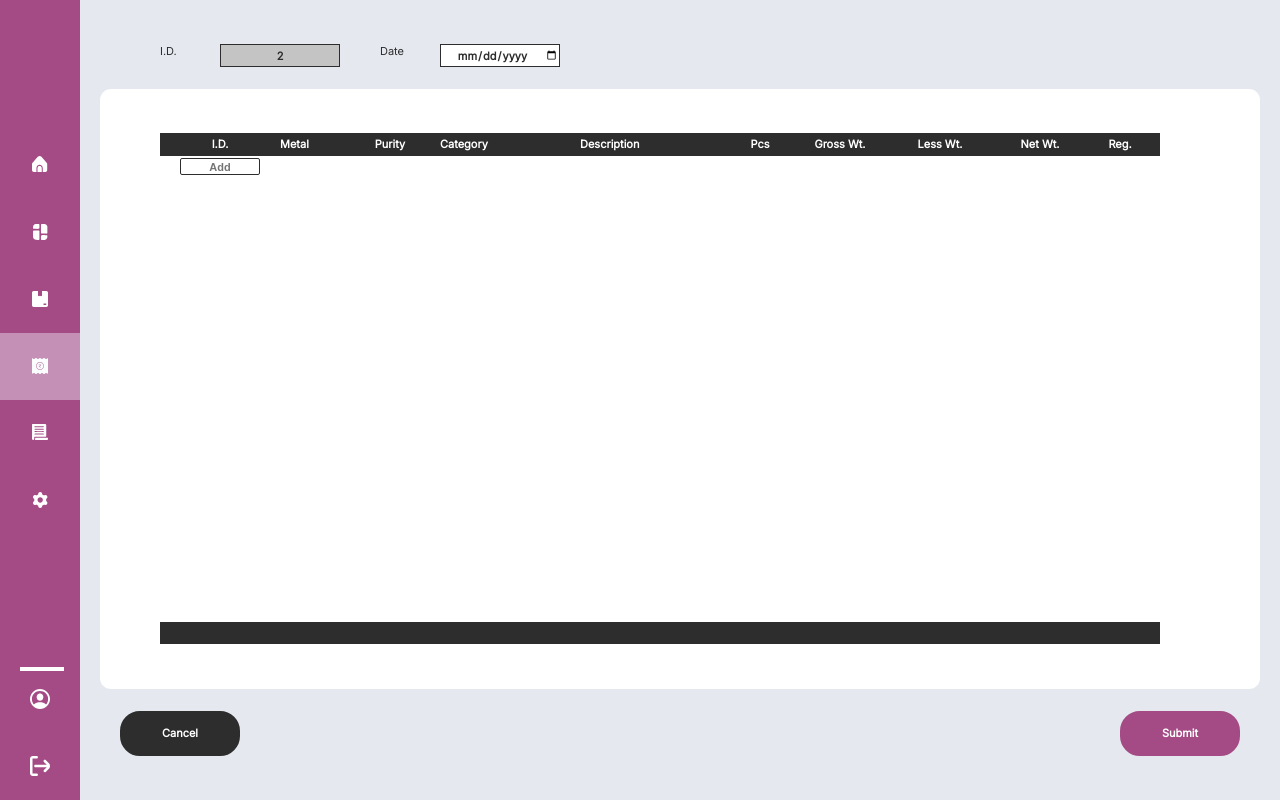
After one commit to GannaMohit/Abatix-Kaveri, a Django app: page /sales/home_sale_new in a window 1280 px wide. The commit adds this page. Run offline with Django 4.2, Linux system fonts and the light colour scheme; a user stored in the database is signed in; tables that the repository leaves empty hold one stand-in row (values such as "Sample post"); lists and menus that the app fills with data are empty.

Commit message:
Created home sale create view

```diff
--- /dev/null
+++ b/sales/forms/__init__.py
@@ -0,0 +1 @@
+from .home_sale import *
--- /dev/null
+++ b/sales/forms/home_sale.py
@@ -0,0 +1,18 @@
+from django import forms
+from sales.models import Home_Sale, Home_Sale_Product
+
+class HomeSaleForm(forms.ModelForm):
+    class Meta:
+        model = Home_Sale
+        fields = ('date',)
+        widgets = {
+            'date': forms.DateInput(attrs={'type':'date'})
+        }
+widgets = {
+    'product': forms.NumberInput(attrs={
+        'placeholder':"Add",
+        'onfocus':'addRow(this)',
+        'oninput':"validateID(this, '/stock/_fetch_product')"
+    })
+}
+ProductFormSet = forms.inlineformset_factory(Home_Sale, Home_Sale_Product, fields=('product',), extra=0, can_delete=True, widgets=widgets)
--- /dev/null
+++ b/sales/static/sales/css/home_sale_form.css
@@ -0,0 +1,253 @@
+#highlight {
+  position: absolute;
+  left: 0vw;
+  top: 41.667vh;
+  width: 6.25vw;
+  height: 8.33vh;
+  background: rgba(245, 248, 253, 0.4);
+}
+
+#outer-box {
+  height: 75vh;
+  top: 11.11vh;
+}
+
+#id_label {
+  position: absolute;
+  width: 3.125vw;
+  height: 2.78vh;
+  left: 12.5vw;
+  top: 5.56vh;
+  font-family: "Inter", sans-serif;
+  font-style: normal;
+  font-weight: 500;
+  font-size: 0.859375vw;
+  color: #2D2D2D;
+}
+
+#id {
+  position: absolute;
+  width: 9.375vw;
+  height: 2.78vh;
+  left: 17.1875vw;
+  top: 5.56vh;
+  background: #C4C4C4;
+  border: 0.078125vw solid #2D2D2D;
+  box-sizing: border-box;
+  font-family: "Inter", sans-serif;
+  font-style: normal;
+  font-weight: bold;
+  font-size: 0.859375vw;
+  text-align: center;
+  color: #2D2D2D;
+}
+
+#date_label {
+  position: absolute;
+  width: 3.125vw;
+  height: 2.78vh;
+  left: 29.6875vw;
+  top: 5.56vh;
+  font-family: "Inter", sans-serif;
+  font-style: normal;
+  font-weight: 500;
+  font-size: 0.859375vw;
+  color: #2D2D2D;
+}
+
+#id_date {
+  position: absolute;
+  width: 9.375vw;
+  height: 2.78vh;
+  left: 34.375vw;
+  top: 5.56vh;
+  border: 0.078125vw solid #2D2D2D;
+  box-sizing: border-box;
+  font-family: "Inter", sans-serif;
+  font-style: normal;
+  font-weight: bold;
+  font-size: 0.859375vw;
+  text-align: center;
+  color: #2D2D2D;
+}
+
+#table-thead {
+  width: 78.125vw;
+  height: 2.78vh;
+  margin-left: 4.6875vw;
+  margin-top: 5.56vh;
+  background: #2D2D2D;
+  border-collapse: collapse;
+}
+
+#table {
+  display: block;
+  overflow: scroll;
+  scrollbar-width: thin;
+  height: 58.33vh;
+  margin-left: 4.6875vw;
+  border-collapse: collapse;
+}
+
+#table tr:nth-child(odd) {
+  background: #FFFFFF;
+}
+
+#table tr:nth-child(even) {
+  background: #E5E5E5;
+}
+
+#table-thead th {
+  height: 2.78vh;
+  font-family: "Inter", sans-serif;
+  font-style: normal;
+  font-weight: bold;
+  font-size: 0.859375vw;
+  color: #FFFFFF;
+  padding-right: 1.5625vw;
+}
+
+#table td {
+  height: 2.78vh;
+  font-family: "Inter", sans-serif;
+  font-style: normal;
+  font-weight: 500;
+  font-size: 0.859375vw;
+  color: #2D2D2D;
+  padding-right: 1.5625vw;
+}
+
+#table td:nth-child(1), #table-thead th:nth-child(1), #table-tfoot td:nth-child(1) {
+  padding-left: 1.5625vw;
+  width: 6.25vw;
+  text-align: center;
+}
+
+#table td:nth-child(1) input {
+  width: 6.25vw;
+  height: 2.083vh;
+  text-align: center;
+  background: #FFFFFF;
+  border: 0.078125vw solid #2D2D2D;
+  box-sizing: border-box;
+  border-radius: 2px;
+  font-style: normal;
+  font-weight: bold;
+  font-size: 0.859375vw;
+  color: #2D2D2D;
+}
+
+#table td:nth-child(2), #table-thead th:nth-child(2), #table-tfoot td:nth-child(2) {
+  width: 4.6875vw;
+  text-align: left;
+}
+
+#table td:nth-child(3), #table-thead th:nth-child(3), #table-tfoot td:nth-child(3) {
+  width: 4.6875vw;
+  text-align: center;
+}
+
+#table td:nth-child(4), #table-thead th:nth-child(4), #table-tfoot td:nth-child(4) {
+  width:9.375vw;
+  text-align: left;
+}
+
+#table td:nth-child(5), #table-thead th:nth-child(5), #table-tfoot td:nth-child(5) {
+  width: 10.9375vw;
+  text-align: left;
+}
+
+#table td:nth-child(6), #table-thead th:nth-child(6), #table-tfoot td:nth-child(6) {
+  width: 3.125vw;
+  text-align: center;
+}
+
+#table td:nth-child(7), #table td:nth-child(8), #table td:nth-child(9) {
+  width: 6.25vw;
+  text-align: right;
+}
+
+#table-thead th:nth-child(7), #table-thead th:nth-child(8), #table-thead th:nth-child(9) {
+  width: 6.25vw;
+  text-align: center;
+}
+
+#table-tfoot td:nth-child(7), #table-tfoot td:nth-child(8), #table-tfoot td:nth-child(9) {
+  width: 6.25vw;
+  text-align: right;
+}
+
+#table td:nth-child(10), #table-thead th:nth-child(10), #table-tfoot td:nth-child(10) {
+  width: 3.125vw;
+  text-align: center;
+}
+
+#table td:nth-child(10) {
+  padding-right: 0;
+}
+
+#table td:nth-child(11) {
+  width: 1.5625vw;
+  height: 2.78vh;
+  padding-right: 0;
+}
+
+.cross {
+  width: 1.5625vw;
+  height: 2.78vh;
+  cursor: pointer;
+}
+
+#table-tfoot {
+  width: 78.125vw;
+  height: 2.78vh;
+  margin-left: 4.6875vw;
+  background: #2D2D2D;
+  border-collapse: collapse;
+}
+
+#table-tfoot td {
+  height: 2.78vh;
+  font-family: "Inter", sans-serif;
+  font-style: normal;
+  font-weight: bold;
+  font-size: 0.859375vw;
+  color: #FFFFFF;
+  padding-right: 1.5625vw;
+}
+
+#cancel {
+  border: 0.15625vw solid #2D2D2D;
+  background: #2D2D2D;
+  border-radius: 1.5625vw;
+  box-sizing: border-box;
+  position: absolute;
+  width: 9.375vw;
+  height: 5.56vh;
+  left: 9.375vw;
+  top: 88.89vh;
+  font-family: "Inter", sans-serif;
+  font-style: normal;
+  font-weight: bold;
+  font-size: 0.859375vw;
+  text-align: center;
+  color: #FFFFFF;
+  cursor: pointer;
+}
+
+#submit {
+  position: absolute;
+  width: 9.375vw;
+  height: 5.56vh;
+  left: 87.5vw;
+  top: 88.89vh;
+  background: #A44B85;
+  border: 0.15625vw solid #A44B85;
+  border-radius: 1.5625vw;
+  font-family: "Inter", sans-serif;
+  font-style: normal;
+  font-weight: bold;
+  font-size: 11px;
+  color: #FFFFFF;
+  cursor: pointer;
+}
--- /dev/null
+++ b/sales/static/sales/js/home_sale_form.js
@@ -0,0 +1,130 @@
+function addRow(element) {
+  let selected = document.getElementById('selected-1');
+  if (selected !== null) {
+    selected.id = "";
+  }
+  element.parentElement.parentElement.id = "selected-1";
+  if (element.id === "id_products-__prefix__-product") {
+    let tbody = element.parentElement.parentElement.parentElement;
+    let clone = element.parentElement.parentElement.cloneNode(true);
+    let changePrefixInputs = element.parentElement.querySelectorAll("input[name^='products-__prefix__']");
+    changePrefixInputs.forEach( (input) => {
+      let text = input.name;
+      let result = text.replace("__prefix__", element.parentElement.parentElement.rowIndex);
+      input.setAttribute("name", result);
+    });
+    let total_forms = document.getElementById("id_products-TOTAL_FORMS");
+    total_forms.value = parseInt(total_forms.value) + 1;
+    tbody.appendChild(clone);
+  }
+  element.id = "";
+  element.placeholder = "";
+  element.parentElement.parentElement.lastElementChild.children[0].hidden = false;
+}
+
+function validateID(element, url) {
+  let tds = element.parentElement.parentElement.children;
+  tds[1].innerHTML = "";
+  tds[2].innerHTML = "";
+  tds[3].innerHTML = "";
+  tds[4].innerHTML = "";
+  tds[5].innerHTML = "";
+  tds[6].innerHTML = "";
+  tds[7].innerHTML = "";
+  tds[8].innerHTML = "";
+  tds[9].innerHTML = "";
+  element.setCustomValidity("");
+  element.reportValidity();
+  let inputs = document.querySelectorAll("input[name$='-product']");
+  let count = 0;
+  for (let i = 0; i < inputs.length; i++) {
+    if (inputs[i].value === element.value) {
+      count = count + 1;
+    }
+  }
+
+  if (count > 1) {
+    element.setCustomValidity("The product is already selected above.");
+    element.reportValidity();
+    return;
+  }
+
+  let csrf_token = document.querySelector("[name='csrfmiddlewaretoken']").value;
+  let data = { "id": element.value.toString() };
+  let headers = {
+    method: 'POST',
+    headers: {
+      'Content-Type': 'application/json',
+      'X-CSRFToken': csrf_token
+    },
+    body: JSON.stringify(data)
+  }
+  fetch(url, headers)
+  .then(response => response.json())
+  .then(function(product) {
+    if (Object.keys(product).length === 0) {
+      element.setCustomValidity("The product does not exist.");
+      element.reportValidity();
+    }
+    else if (product['sold']) {
+      element.setCustomValidity("The product is already sold.");
+      element.reportValidity();
+      return;
+    }
+    else {
+      element.setCustomValidity("");
+      tds[1].innerHTML = product['metal'];
+      tds[2].innerHTML = product['purity'];
+      tds[3].innerHTML = product['category'];
+      tds[4].innerHTML = product['description'];
+      tds[5].innerHTML = product['pieces'];
+      tds[6].innerHTML = product['gross_weight'] + " g";
+      tds[7].innerHTML = product['less_weight'] + " g";
+      tds[8].innerHTML = product['net_weight'] + " g";
+      tds[9].innerHTML = product['register_id'];
+      calculateTotals();
+    }
+  });
+}
+
+document.addEventListener("keydown", function(event) {
+  if (event.key === "Enter") {
+    event.preventDefault();
+    let add = document.getElementById('id_products-__prefix__-product');
+    add.focus();
+  }
+});
+
+function deleteRow(element) {
+  element.parentElement.parentElement.style.display = "none";
+  calculateTotals()
+  let selected = document.getElementById('selected-1');
+  if (selected !== null) {
+    selected.id = "";
+  }
+  // TODO: Write logic to add the form in FORM-#-DELETE
+}
+
+function calculateTotals() {
+  let pcsTotal = document.getElementById('pcsTotal');
+  let gwTotal = document.getElementById('gwTotal');
+  let lwTotal = document.getElementById('lwTotal');
+  let nwTotal = document.getElementById('nwTotal');
+  let trs = document.getElementById('table').children[0].children;
+  let temp1 = 0;
+  let temp2 = 0.0;
+  let temp3 = 0.0;
+  let temp4 = 0.0;
+  for (let i = 0; i < trs.length; ++i) {
+    if (!trs[i].style.diplay){
+      temp1 += Number(trs[i].children[5].innerHTML);
+      temp2 += Number(trs[i].children[6].innerHTML.substring(0, trs[i].children[6].innerHTML.length - 2));
+      temp3 += Number(trs[i].children[7].innerHTML.substring(0, trs[i].children[7].innerHTML.length - 2));
+      temp4 += Number(trs[i].children[8].innerHTML.substring(0, trs[i].children[8].innerHTML.length - 2));
+    }
+  }
+  pcsTotal.innerHTML = temp1.toLocaleString();
+  gwTotal.innerHTML = temp2.toLocaleString() + " g";
+  lwTotal.innerHTML = temp3.toLocaleString() + " g";
+  nwTotal.innerHTML = temp4.toLocaleString() + " g";
+}
--- /dev/null
+++ b/sales/templates/sales/home_sale_form.html
@@ -0,0 +1,89 @@
+{% extends "masters/layout.html" %}
+{% load static %}
+
+{% block title %}Home Sale Form{% endblock %}
+
+{% block link %}
+  <link rel="stylesheet" href="{% static 'sales/css/home_sale_form.css' %}">
+  <script src="{% static 'sales/js/home_sale_form.js' %}" charset="utf-8"></script>
+{% endblock %}
+
+{% block body %}
+  <form action="{{ request.path }}" method="post">
+    {% csrf_token %}
+    {{ formset.management_form }}
+    <table id="table-thead">
+      <thead>
+        <tr>
+          <th>I.D.</th>
+          <th>Metal</th>
+          <th>Purity</th>
+          <th>Category</th>
+          <th>Description</th>
+          <th>Pcs</th>
+          <th>Gross Wt.</th>
+          <th>Less Wt.</th>
+          <th>Net Wt.</th>
+          <th>Reg.</th>
+        </tr>
+      </thead>
+    </table>
+
+    <table id="table">
+      <tbody>
+        {% for product_form in formset %}
+        <tr>
+          <td>{{ product_form.id }}</td>
+          <td></td>
+          <td></td>
+          <td></td>
+          <td></td>
+          <td></td>
+          <td></td>
+          <td></td>
+          <td></td>
+          <td></td>
+          <td><img class="cross" src="{% static 'sales/svg/cross.svg' %}" onclick="deleteRow(this)"></td>
+        </tr>
+        {% endfor %}
+        <tr>
+          <td>{{ formset.empty_form.product }}</td>
+          <td></td>
+          <td></td>
+          <td></td>
+          <td></td>
+          <td></td>
+          <td></td>
+          <td></td>
+          <td></td>
+          <td></td>
+          <td><img class="cross" src="{% static 'sales/svg/cross.svg' %}" onclick="deleteRow(this)" hidden></td>
+        </tr>
+      </tbody>
+    </table>
+
+    <table id="table-tfoot">
+      <tfoot>
+        <tr>
+          <td></td>
+          <td></td>
+          <td></td>
+          <td></td>
+          <td></td>
+          <td id="pcsTotal"></td>
+          <td id="gwTotal"></td>
+          <td id="lwTotal"></td>
+          <td id="nwTotal"></td>
+          <td></td>
+        </tr>
+      </tfoot>
+    </table>
+    </div>
+    <label for="id" id="id_label">I.D.</label>
+    <input type="number" name="id" value="{{ last_id }}" id="id" readonly>
+    <label for="date" id="date_label">Date</label>
+    {{ form.date }}
+    <button type="submit" name="submit" id="submit">Submit</button>
+  </form>
+  <a href="{% url 'home_sales' %}"><button type="submit" name="cancel" id="cancel">Cancel</button></a>
+{% endblock %}
--- a/sales/templates/sales/home_sales.html
+++ b/sales/templates/sales/home_sales.html
@@ -5,7 +5,7 @@
   <link rel="stylesheet" href="{% static 'sales/css/home_sales.css' %}">
 {% endblock %}
 
-{% block new_button_link %}<!-- TODO: Add link to HomeSaleNew -->{% endblock %}
+{% block new_button_link %}{% url 'home_sale_new' %}{% endblock %}
 {% block export_button_link %}<!-- TODO: Add link to HomeSaleExport -->{% endblock %}
 
 {% block table %}
--- a/sales/urls.py
+++ b/sales/urls.py
@@ -1,8 +1,9 @@
 from django.urls import path
-from .views import InvoiceListView, HomeSaleListView, AdvanceListView
+from .views import InvoiceListView, HomeSaleListView, AdvanceListView, HomeSaleCreateView
 
 urlpatterns = [
     path("invoices", InvoiceListView.as_view(), name="invoices"),
     path("home_sales", HomeSaleListView.as_view(), name="home_sales"),
-    path("advances", AdvanceListView.as_view(), name="advances")
+    path("advances", AdvanceListView.as_view(), name="advances"),
+    path("home_sale_new", HomeSaleCreateView.as_view(), name="home_sale_new")
 ]
--- a/sales/views/home_sale.py
+++ b/sales/views/home_sale.py
@@ -1,7 +1,9 @@
 from django.shortcuts import render
 from django.views.generic import ListView
+from django.views.generic.edit import CreateView
 from django.contrib.auth.mixins import LoginRequiredMixin, PermissionRequiredMixin, AccessMixin
 from sales.models import Home_Sale
+from sales.forms import HomeSaleForm, ProductFormSet
 
 class HomeSaleBaseView(LoginRequiredMixin, PermissionRequiredMixin, AccessMixin):
     permission_required = ("sales.view_home_sale", "sales.add_home_sale", "sales.change_home_sale", "sales.delete_home_sale")
@@ -10,5 +12,27 @@ class HomeSaleBaseView(LoginRequiredMixin, PermissionRequiredMixin, AccessMixin)
 
 class HomeSaleListView(HomeSaleBaseView, ListView):
     template_name = "sales/home_sales.html"
-    queryset = Home_Sale.objects.order_by("-date")
+    queryset = Home_Sale.objects.order_by("-date", "-pk")
     context_object_name = "home_sales"
+
+class HomeSaleCreateView(HomeSaleBaseView, CreateView):
+    permission_required = "sales.add_home_sale"
+    template_name = "sales/home_sale_form.html"
+    form_class = HomeSaleForm
+
+    def form_valid(self, form):
+        context = self.get_context_data()
+        home_sale = form.save(commit=False)
+        context["formset"] = ProductFormSet(self.request.POST, instance=home_sale)
+        if context["formset"].is_valid():
+            home_sale.save()
+            self.object = home_sale
+            context["formset"].save()
+            return super().form_valid(form)
+        return self.render_to_response(context)
+
+    def get_context_data(self, **kwargs):
+        context = super().get_context_data(**kwargs)
+        context["formset"] = ProductFormSet()
+        context["last_id"] = Home_Sale.objects.order_by("pk").last().id + 1
+        return context
--- a/sales/views/invoice.py
+++ b/sales/views/invoice.py
@@ -11,5 +11,5 @@ class InvoiceBaseView(LoginRequiredMixin, PermissionRequiredMixin, AccessMixin):
 class InvoiceListView(InvoiceBaseView, ListView):
     permission_required = "sales.view_invoice"
     template_name = "sales/invoices.html"
-    queryset = Invoice.objects.order_by("-date")
+    queryset = Invoice.objects.order_by("-date", "-pk")
     context_object_name = "invoices"
--- a/stock/models.py
+++ b/stock/models.py
@@ -45,7 +45,7 @@ class Product(models.Model):
     sold = models.BooleanField(default=False)
 
     def __str__(self):
-        return f"{purity.purity} {metal.metal} {category.category}"
+        return f"{self.purity.purity} {self.metal.metal} {self.category.category}"
 
     def get_absolute_url(self):
         return reverse('product_detail', kwargs={'pk' : self.pk})
@@ -63,4 +63,4 @@ class Stud(models.Model):
     value = models.DecimalField(max_digits=16, decimal_places=2)
 
     def __str__(self):
-        return f"{type.type}"
+        return f"{self.type.type}"
```
Also changed, not shown: stock/views.py (+8 -3 lines), sales/forms/advance.py (added), sales/forms/invoice.py (added), sales/static/sales/svg/cross.svg (added), stock/static/stock/css/product.css (renamed from stock/static/stock/CSS/product.css), stock/static/stock/css/product_form.css (renamed from stock/static/stock/CSS/product_form.css), stock/static/stock/js/product.js (renamed from stock/static/stock/JS/product.js), stock/static/stock/js/product_form.js (renamed from stock/static/stock/JS/product_form.js).
